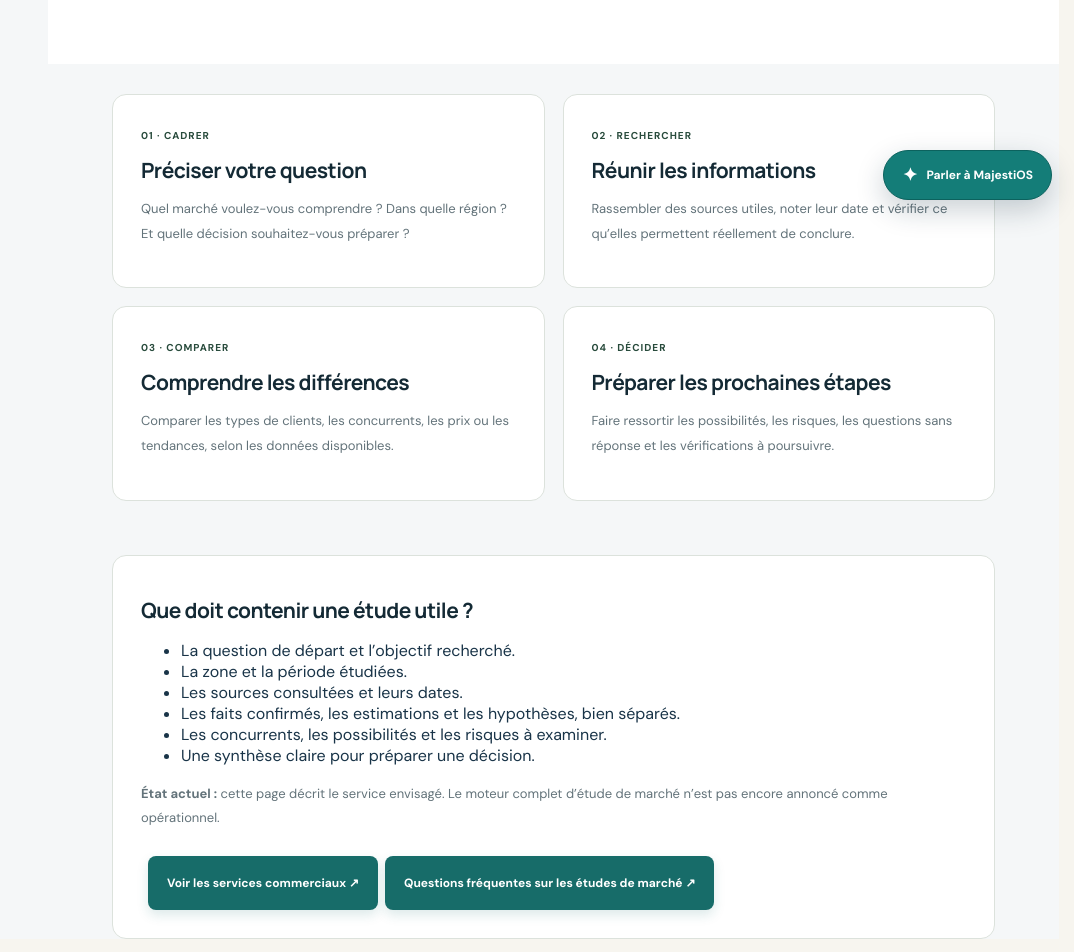
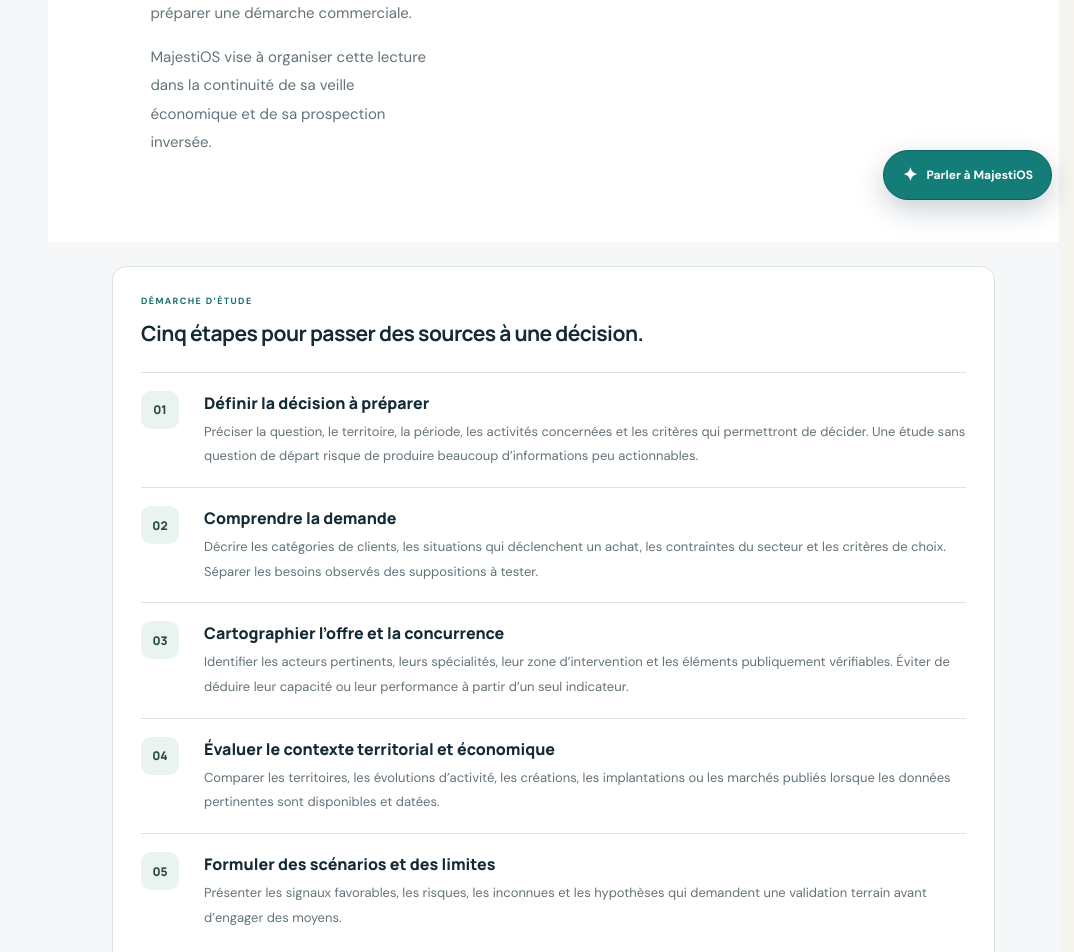
Before and after one commit to Chexpeer/Majestios, a Next.js app: page /developpement-commercial/etudes-de-marche in a window 1280 px wide. Shown: the part 580-1532 px from the top of the page, without its empty margins (206-1280 px from the left). Built offline with nearby package versions, Linux system fonts and the light colour scheme.

Commit message:
Approfondir le parcours d’étude de marché et la traçabilité des analyses

```diff
--- a/src/app/developpement-commercial/etudes-de-marche/page.tsx
+++ b/src/app/developpement-commercial/etudes-de-marche/page.tsx
@@ -3,40 +3,23 @@ import PublicHeader from "@/components/public-header";
 
 export const metadata = {
   title: "Études de marché — MajestiOS",
-  description: "Mieux comprendre un marché, ses clients, ses concurrents et les occasions de développement.",
+  description: "Cadrer une étude de marché, croiser les sources et distinguer les faits, les estimations et les hypothèses pour préparer une décision commerciale."
 };
 
-export default function Page() {
-  return (
-    <main className="public-site concept-page">
-      <PublicHeader />
-      <section className="how-section concept-hero">
-        <div>
-          <span className="section-label">DÉVELOPPEMENT COMMERCIAL</span>
-          <h1>Comprenez votre marché<br /><em>avant de décider.</em></h1>
-          <p>Une étude de marché aide à mieux connaître les clients possibles, les concurrents et les tendances d’un secteur. Elle doit s’appuyer sur des informations que l’on peut retrouver et vérifier.</p>
-        </div>
-      </section>
-      <section className="concept-grid">
-        <article><span>01 · CADRER</span><h2>Préciser votre question</h2><p>Quel marché voulez-vous comprendre ? Dans quelle région ? Et quelle décision souhaitez-vous préparer ?</p></article>
-        <article><span>02 · RECHERCHER</span><h2>Réunir les informations</h2><p>Rassembler des sources utiles, noter leur date et vérifier ce qu’elles permettent réellement de conclure.</p></article>
-        <article><span>03 · COMPARER</span><h2>Comprendre les différences</h2><p>Comparer les types de clients, les concurrents, les prix ou les tendances, selon les données disponibles.</p></article>
-        <article><span>04 · DÉCIDER</span><h2>Préparer les prochaines étapes</h2><p>Faire ressortir les possibilités, les risques, les questions sans réponse et les vérifications à poursuivre.</p></article>
-      </section>
-      <section className="concept-principles">
-        <h2>Que doit contenir une étude utile ?</h2>
-        <ul>
-          <li>La question de départ et l’objectif recherché.</li>
-          <li>La zone et la période étudiées.</li>
-          <li>Les sources consultées et leurs dates.</li>
-          <li>Les faits confirmés, les estimations et les hypothèses, bien séparés.</li>
-          <li>Les concurrents, les possibilités et les risques à examiner.</li>
-          <li>Une synthèse claire pour préparer une décision.</li>
-        </ul>
-        <p><strong>État actuel :</strong> cette page décrit le service envisagé. Le moteur complet d’étude de marché n’est pas encore annoncé comme opérationnel.</p>
-        <Link className="search-submit concept-cta" href="/developpement-commercial">Voir les services commerciaux ↗</Link>
-        <Link className="search-submit concept-cta" href="/faq#etudes-de-marche">Questions fréquentes sur les études de marché ↗</Link>
-      </section>
-    </main>
-  );
+const workstreams = [
+  {n:"01",title:"Définir la décision à préparer",text:"Préciser la question, le territoire, la période, les activités concernées et les critères qui permettront de décider. Une étude sans question de départ risque de produire beaucoup d’informations peu actionnables."},
+  {n:"02",title:"Comprendre la demande",text:"Décrire les catégories de clients, les situations qui déclenchent un achat, les contraintes du secteur et les critères de choix. Séparer les besoins observés des suppositions à tester."},
+  {n:"03",title:"Cartographier l’offre et la concurrence",text:"Identifier les acteurs pertinents, leurs spécialités, leur zone d’intervention et les éléments publiquement vérifiables. Éviter de déduire leur capacité ou leur performance à partir d’un seul indicateur."},
+  {n:"04",title:"Évaluer le contexte territorial et économique",text:"Comparer les territoires, les évolutions d’activité, les créations, les implantations ou les marchés publiés lorsque les données pertinentes sont disponibles et datées."},
+  {n:"05",title:"Formuler des scénarios et des limites",text:"Présenter les signaux favorables, les risques, les inconnues et les hypothèses qui demandent une validation terrain avant d’engager des moyens."}
+];
+
+export default function EtudesDeMarchePage() {
+  return <main className="public-site concept-page"><PublicHeader />
+    <section className="how-section concept-hero"><div><span className="section-label">DÉVELOPPEMENT COMMERCIAL · ANALYSE</span><h1>Comprendre le marché <em>avant d’engager ses moyens.</em></h1><p>Une étude de marché utile ne se limite pas à décrire un secteur. Elle relie des informations traçables à une décision concrète : cibler une zone, tester une offre, choisir un segment de clientèle ou préparer une démarche commerciale.</p><p>MajestiOS vise à organiser cette lecture dans la continuité de sa veille économique et de sa prospection inversée.</p></div></section>
+    <section className="concept-principles"><span className="section-label">DÉMARCHE D’ÉTUDE</span><h2>Cinq étapes pour passer des sources à une décision.</h2><ol className="bodacc-steps">{workstreams.map(s=><li key={s.n}><span>{s.n}</span><div><h3>{s.title}</h3><p>{s.text}</p></div></li>)}</ol></section>
+    <section className="concept-principles"><span className="section-label">QUALITÉ DE L’ANALYSE</span><h2>Ce que le rapport doit rendre visible.</h2><div className="bodacc-principle-grid"><div><strong>Sources et dates</strong><span>Permettre de retrouver l’origine de chaque information et de comprendre si elle est encore actuelle.</span></div><div><strong>Faits et hypothèses</strong><span>Identifier les faits établis, les estimations, les interprétations et les questions qui restent ouvertes.</span></div><div><strong>Comparabilité</strong><span>Préciser le périmètre, la période, les définitions et les éventuelles différences entre les données comparées.</span></div><div><strong>Décision et limites</strong><span>Expliquer ce que les informations permettent de conclure — et ce qu’elles ne permettent pas d’affirmer.</span></div></div></section>
+    <section className="concept-principles"><h2>Relier l’étude aux actions commerciales.</h2><p>Une étude peut éclairer le ciblage, mais ne prouve pas à elle seule qu’une entreprise donnée a un besoin immédiat. Toute piste individuelle doit être vérifiée avant d’être transformée en prise de contact.</p><div className="route-actions"><Link className="search-submit concept-cta" href="/business/intelligence-entreprises">Comprendre l’intelligence économique ↗</Link><Link className="search-submit concept-cta" href="/business/veille-bodacc">Explorer la veille économique ↗</Link><Link className="search-submit concept-cta" href="/developpement-commercial/prospection">Passer à la qualification commerciale ↗</Link></div><p><strong>État du service :</strong> cette page décrit la méthode et le parcours visé. Elle ne prétend pas qu’un moteur complet d’étude de marché ou des données exhaustives sont déjà disponibles.</p></section>
+    <footer className="public-footer"><Link className="footer-brand" href="/">MajestiOS</Link><Link href="/developpement-commercial">Services commerciaux</Link><Link href="/faq">FAQ</Link></footer>
+  </main>;
 }
```
